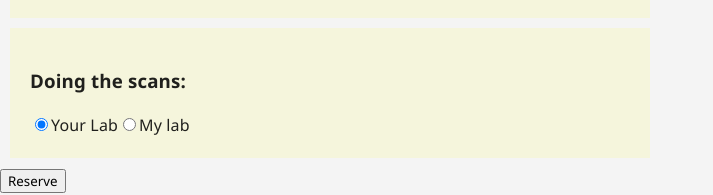
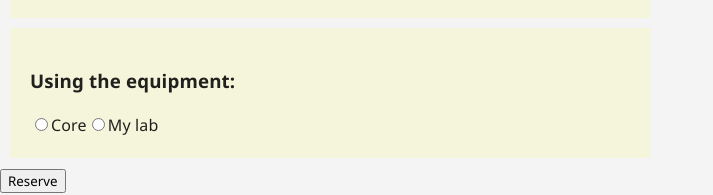
Before and after one commit to Jameson789/ilab-booking, a Next.js app in the folder next-frontend/: page /reserve in a window 1280 px wide. Shown: the part 438-633 px from the top of the page, without its empty margins (0-713 px from the left). Built offline with nearby package versions, Linux system fonts and the light colour scheme.

Commit message:
Updated Lab Choice to 'equipment' and 'core' language

```diff
--- a/next-frontend/components/form/LabChoice.jsx
+++ b/next-frontend/components/form/LabChoice.jsx
@@ -12,38 +12,38 @@ import RequestTrainingSection from "./RequestTrainingSection";
 
 function LabChoice() {
     // Set who is doing the scans
-    const [doingScans, setDoingScans] = useState("pciCore"); // "myLab" or "pciCore"
+    const [usingEquiment, setUsingEquipment] = useState("core"); // "myLab" or "pciCore"
 
     return (
         <>
             <div className="form-section">
-                <h3>Doing the scans:</h3>
+                <h3>Using the equipment:</h3>
                 <label>
                 <input
                     type="radio"
-                    name="doingScans"
-                    value="pciCore"
-                    checked={doingScans === "pciCore"}
-                    onChange={(e) => setDoingScans(e.target.value)}
+                    name="usingEquiment"
+                    value="core"
+                    checked={usingEquiment === "Core"}
+                    onChange={(e) => setUsingEquipment(e.target.value)}
                 />
-                Your Lab
+                Core
                 </label>
 
                 <label>
                 <input
                     type="radio"
-                    name="doingScans"
+                    name="usingEquiment"
                     value="myLab"
-                    checked={doingScans === "myLab"}
-                    onChange={(e) => setDoingScans(e.target.value)}
+                    checked={usingEquiment === "myLab"}
+                    onChange={(e) => setUsingEquipment(e.target.value)}
                 />
                 My lab
                 </label>
 
             </div>
 
-            {/* If my lab is doing the training, render Request Training section */}
-            {doingScans === "myLab" && <RequestTrainingSection />}
+            {/* If my lab is using the equipment, render Request Training section */}
+            {usingEquiment === "myLab" && <RequestTrainingSection />}
 
         </>
     );
```
Also changed, not shown: 1 other file (tests, documents, lock files or other folders).
